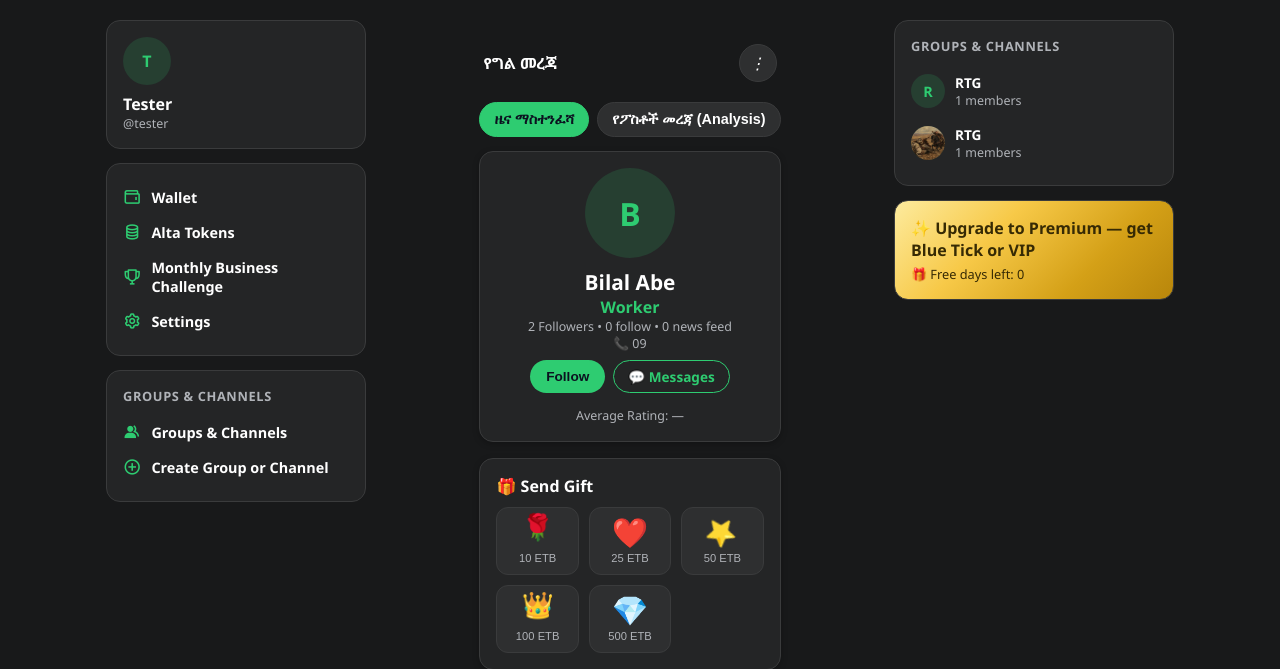
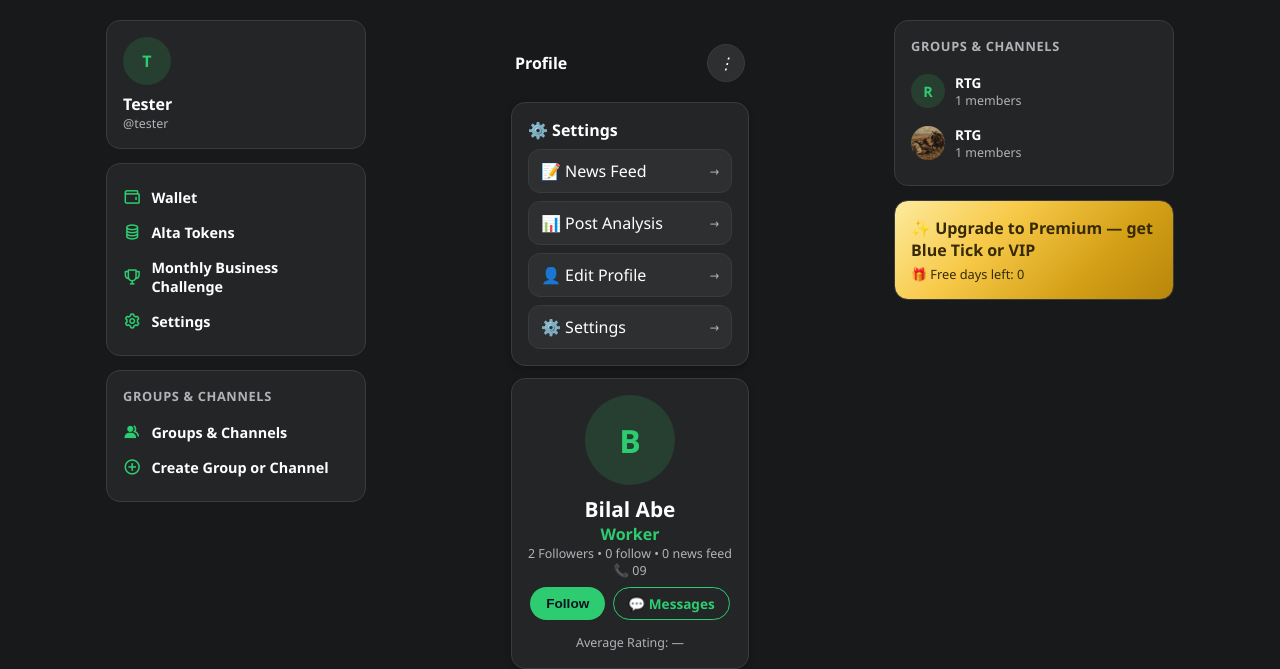
Before and after one commit to Tofi16/Altajobs, a Flask app: page /profile/4 in a window 1280 px wide. Shown: the part 52-721 px from the top of the page. Run offline with Flask 3, Linux system fonts and the light colour scheme; a user stored in the database is signed in; data comes from the database, SQL or seed files in the repository; data that the repository does not hold is empty.

Commit message:
upgrade Altajobs features

```diff
--- a/static/css/style.css
+++ b/static/css/style.css
@@ -656,6 +656,9 @@ label { font-weight: 600; font-size: 0.9rem; display: block; margin-bottom: 4px;
 .profile-type { color: var(--accent); font-weight: 600; }
 .profile-section { margin-top: 14px; }
 .profile-section h3 { font-size: 0.95rem; color: var(--muted); margin-bottom: 4px; text-transform: uppercase; letter-spacing: 0.03em; }
+.profile-settings-list { display: flex; flex-direction: column; gap: 8px; }
+.profile-settings-item { display: flex; align-items: center; justify-content: space-between; padding: 10px 12px; border: 1px solid var(--border); border-radius: 12px; background: var(--surface-2); color: var(--text); text-decoration: none; }
+.profile-settings-item:hover { background: var(--surface); }
 .stars { color: var(--gold); font-size: 1.1rem; }
 .withdraw-container {
   background: var(--surface);
--- a/templates/profile.html
+++ b/templates/profile.html
@@ -2,12 +2,30 @@
 {% block content %}
 
 <div class="profile-header">
-  <span class="user-title">የግል መረጃ</span>
-  <button class="menu-icon-btn"><i class="fa fa-ellipsis-v">⋮</i></button>
+  <span class="user-title">{{ t.profile }}</span>
+  <button class="menu-icon-btn" aria-label="{{ t.more }}"><i class="fa fa-ellipsis-v">⋮</i></button>
 </div>
-<div class="profile-tabs">
-  <button class="tab-link active" onclick="openTab('posts')">ዜና ማስተንፈሻ</button>
-  <button class="tab-link" onclick="openTab('analysis')">የፖስቶች መረጃ (Analysis)</button>
+
+<div class="card" style="margin-bottom:12px">
+  <div style="font-weight:700;margin-bottom:8px">⚙️ {{ t.tab_settings }}</div>
+  <div class="profile-settings-list">
+    <a href="#posts" class="profile-settings-item" onclick="openTab('posts')">
+      <span>📝 {{ t.feed }}</span>
+      <span class="post-meta">→</span>
+    </a>
+    <a href="#analysis" class="profile-settings-item" onclick="openTab('analysis')">
+      <span>📊 {{ t.profile_analysis }}</span>
+      <span class="post-meta">→</span>
+    </a>
+    <a href="{{ url_for('edit_profile') }}" class="profile-settings-item">
+      <span>👤 {{ t.edit_profile }}</span>
+      <span class="post-meta">→</span>
+    </a>
+    <a href="{{ url_for('settings_page') }}" class="profile-settings-item">
+      <span>⚙️ {{ t.tab_settings }}</span>
+      <span class="post-meta">→</span>
+    </a>
+  </div>
 </div>
 
 <div id="posts" class="tab-content">
--- a/translations.py
+++ b/translations.py
@@ -274,6 +274,7 @@ TRANSLATIONS = {
         "description_label": "መግለጫ",
         "mention_label": "የጠቀሱት (@username)",
         "mention_placeholder": "@username @username2",
+        "profile_analysis": "የፖስት መረጃ",
     },
     "en": {
         "app_name": "AltaJobs",
@@ -283,6 +284,7 @@ TRANSLATIONS = {
         "register": "Sign Up",
         "logout": "Logout",
         "feed": "News Feed",
+        "profile_analysis": "Post Analysis",
         "post_placeholder": "What's on your mind? Share a job or your experience...",
         "post_button": "Post",
         "add_photo": "Add Photo",
```
